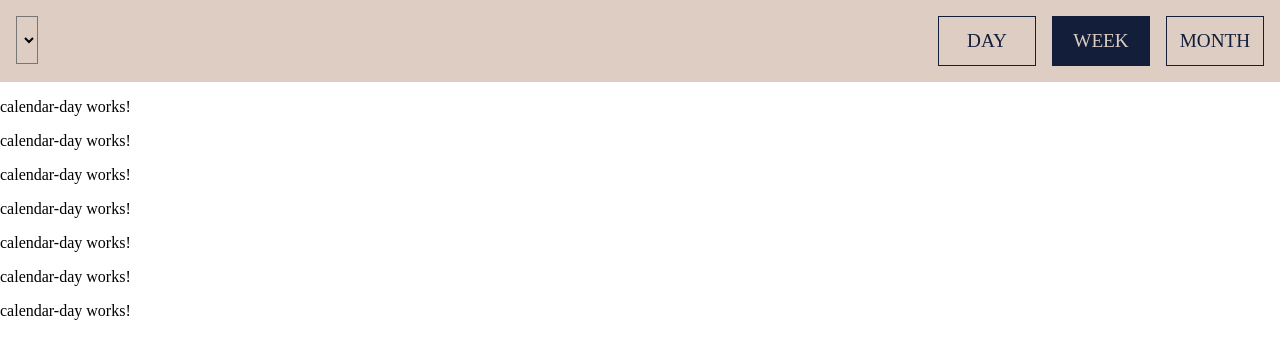
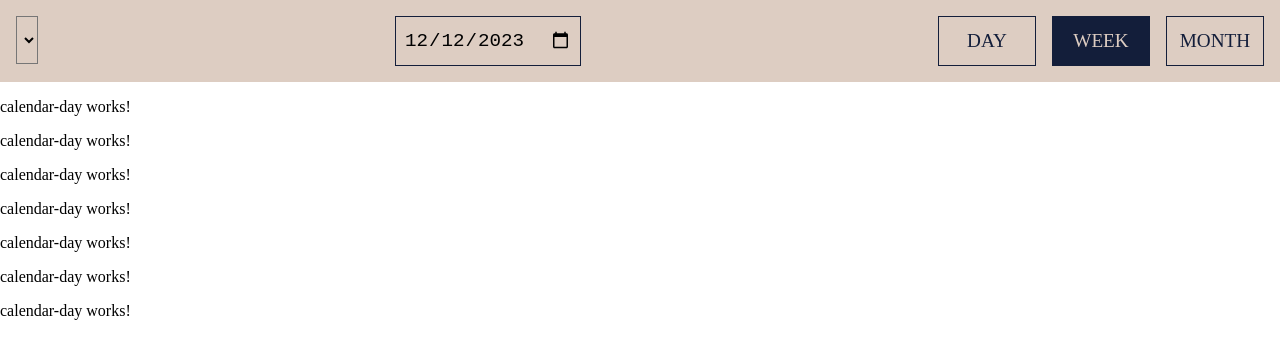
Before and after one commit to afelipeor/noevu-time-tracker, an Angular app: page / in a window 1280 px wide. Shown: the top 358 px of the page. Built offline with nearby package versions, Linux system fonts and the light colour scheme; no server answers.

Commit message:
Adds date-picker to toolbar

```diff
--- a/src/app/toolbar/toolbar.component.html
+++ b/src/app/toolbar/toolbar.component.html
@@ -7,6 +7,15 @@
         <option [ngValue]="canton">{{canton.kanName}}</option>
         }
     </select>
+    <div class="select-date">
+        <label for="date"
+               class="date-selector">
+            <input id="dateSelector"
+                   type="date"
+                   [ngModel]="selectedDate | date:'yyyy-MM-dd'"
+                   (ngModelChange)="updateDates($event)">
+        </label>
+    </div>
     <div class="days-to-show">
         @for(ammount of ammountOfDays; track ammount){
         <label class="radio-buttons"
--- a/src/app/toolbar/toolbar.component.scss
+++ b/src/app/toolbar/toolbar.component.scss
@@ -14,6 +14,19 @@
         background-color: $beige;
         height: 3rem;
         text-transform: uppercase;
+    }
+
+    .select-date {
+        display: flex;
+
+        input {
+            height: 3rem;
+            font-size: 1.2rem;
+            padding: 0 0.5rem;
+            text-transform: uppercase;
+            background-color: $beige;
+            border: 1px solid $blue;
+        }
     }
 
     .days-to-show {
@@ -60,6 +73,17 @@
         }
     }
 
+    input,
+    select {
+        transition: all 0.5s ease-in-out;
+
+        &:hover,
+        &:focus {
+            font-weight: bold;
+            box-shadow: 2px 2px 0 $blue;
+        }
+    }
+
     @include display(mobile) {
         height: auto;
         font-size: 1rem;
--- a/src/app/toolbar/toolbar.component.ts
+++ b/src/app/toolbar/toolbar.component.ts
@@ -22,7 +22,7 @@ export class ToolbarComponent implements OnInit {
     public cantonList: CantonModel[] = [];
     public ammountOfDays: string[] = ['Day', 'Week', 'Month'];
     public daysToShow: string = 'Week';
-    public selectedDate: Date = new Date();
+    public selectedDate: string = new Date().toLocaleDateString('en-US');
     public selectedCanton: CantonModel | null = null;
     private calendar: CalendarModel[] = [];
 
@@ -38,23 +38,25 @@ export class ToolbarComponent implements OnInit {
     }
 
     public setNumberOfDaysToShow(numberOfDays: string) {
-        const month = this.selectedDate.getMonth();
-        const year = this.selectedDate.getFullYear();
+        const date = new Date(this.selectedDate);
+        const month = date.getMonth();
+        const year = date.getFullYear();
+
         this.daysToShow = numberOfDays;
         this.calendar = [];
+
         if (numberOfDays === 'Day') {
             this.calendar = [new CalendarModel()];
         } else if (numberOfDays === 'Week') {
-            const daysInWeek = this.calendarService.getDaysInSelectedWeek(
-                this.selectedDate
-            );
+            const daysInWeek = this.calendarService.getDaysInSelectedWeek(date);
             daysInWeek.forEach((day) => {
-                this.calendar.push(new CalendarModel(Number(day), month, year));
+                this.calendar.push(
+                    new CalendarModel(day.date.getDate(), month, year)
+                );
             });
         } else if (numberOfDays === 'Month') {
-            const daysInMonth = this.calendarService.getDaysInSelectedMonth(
-                this.selectedDate
-            );
+            const daysInMonth =
+                this.calendarService.getDaysInSelectedMonth(date);
             for (let day = 1; day < daysInMonth + 1; day++) {
                 this.calendar.push(new CalendarModel(day, month, year));
             }
@@ -64,6 +66,11 @@ export class ToolbarComponent implements OnInit {
 
     public emitSelectedCanton(code: CantonModel) {
         this.cantonToShow.emit(code);
+    }
+
+    public updateDates(date: string) {
+        this.selectedDate = date;
+        this.setNumberOfDaysToShow(this.daysToShow);
     }
 
     private getCantons(): void {
```
Also changed, not shown: src/app/services/holiday.service.ts (added, +16 -0 lines).
